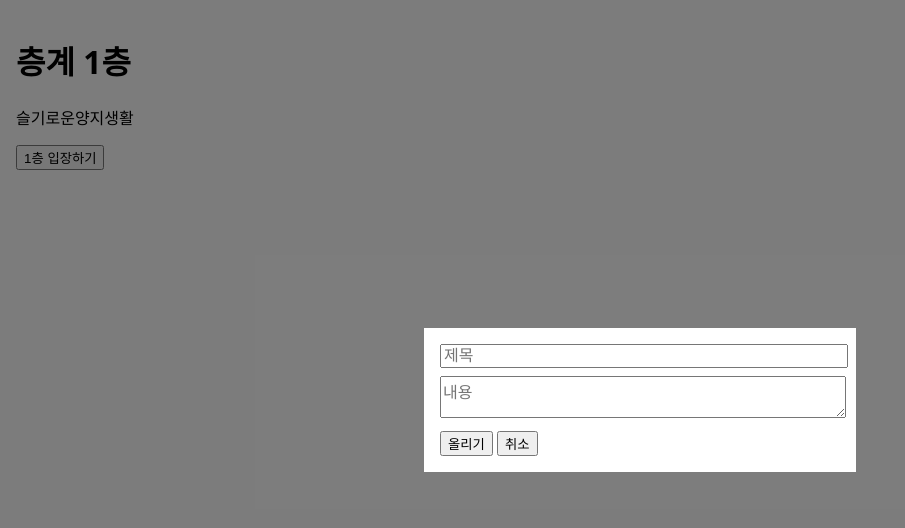
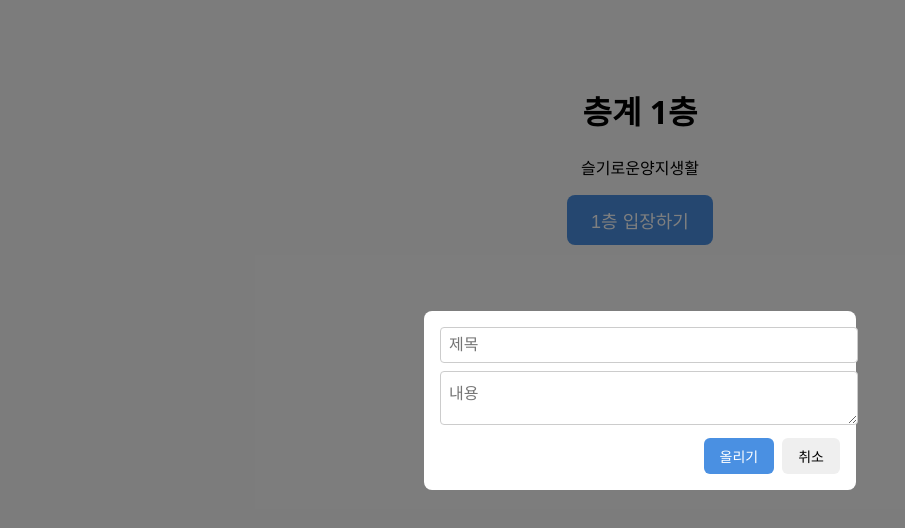
Before and after one commit to davidmoon777/floor, a plain HTML site: page index.html in a window 1280 px wide. Shown: the whole page, without its empty margins (0-905 px from the left). Drawn offline with Linux system fonts and the light colour scheme.

Commit message:
Update style.css

```diff
--- a/style.css
+++ b/style.css
@@ -4,13 +4,23 @@ body {
   background: #fafafa;
 }
 
-.header {
+.container {
   padding: 16px;
-  border-bottom: 1px solid #ddd;
 }
 
-.container {
-  padding: 16px;
+.welcome-screen {
+  text-align: center;
+  margin-top: 50px;
+}
+
+.enter-btn {
+  padding: 12px 24px;
+  font-size: 18px;
+  border: none;
+  background-color: #4a90e2;
+  color: white;
+  border-radius: 8px;
+  cursor: pointer;
 }
 
 .post {
@@ -27,6 +37,10 @@ body {
   height: 52px;
   border-radius: 50%;
   font-size: 24px;
+  background-color: #4a90e2;
+  color: white;
+  border: none;
+  cursor: pointer;
 }
 
 .hidden {
@@ -47,10 +61,38 @@ body {
   padding: 16px;
   width: 90%;
   max-width: 400px;
+  border-radius: 8px;
 }
 
-textarea, input {
+.writer-box input,
+.writer-box textarea {
   width: 100%;
   margin-bottom: 8px;
   font-size: 16px;
+  padding: 8px;
+  border: 1px solid #ccc;
+  border-radius: 4px;
 }
+
+.writer-actions {
+  display: flex;
+  justify-content: flex-end;
+  gap: 8px;
+}
+
+.writer-actions button {
+  padding: 8px 16px;
+  border: none;
+  border-radius: 6px;
+  cursor: pointer;
+  font-size: 14px;
+}
+
+.writer-actions button:first-child {
+  background-color: #4a90e2;
+  color: white;
+}
+
+.writer-actions button.cancel {
+  background-color: #ccc;
+}
```
